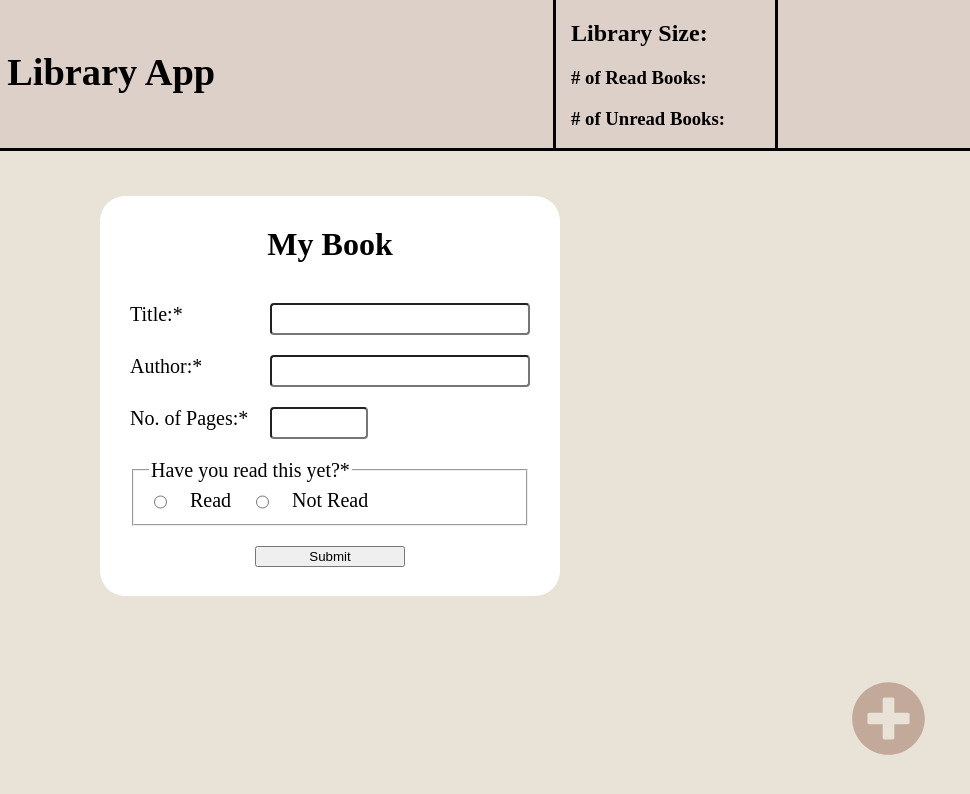
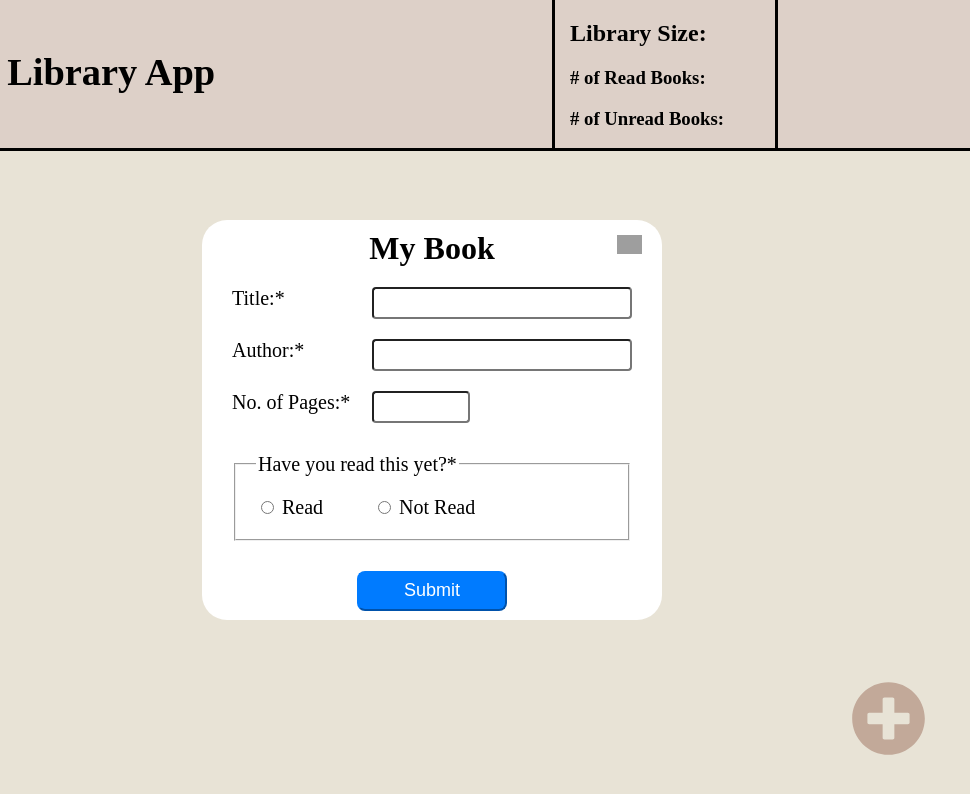
Before and after one commit to neelg07/Library, a website: page index.html in a window 1280 px wide. Shown: the full height of the page, 310-1280 px from the left. Drawn offline with Linux system fonts and the light colour scheme; grey boxes are pictures that could not be loaded.

Commit message:
Finalize form template and design

```diff
--- a/index.html
+++ b/index.html
@@ -28,19 +28,22 @@
             </div>
             <div class="bookform">
                 <h1>My Book</h1>
+                <button type="button" id="close-btn">
+                    <img src="https://img.icons8.com/material-two-tone/24/null/cancel--v1.png" width="25"/>
+                </button>
                 <form action="#" method="post">
                     <div class="book-title">
                         <label for="title"
                             >Title:<span aria-required="true">*</span></label
                         >
-                        <input type="text" id="title" required/>
+                        <input type="text" id="title" required />
                     </div>
 
                     <div class="author">
                         <label for="author"
                             >Author:<span aria-required="true">*</span></label
                         >
-                        <input type="text" id="author" required/>
+                        <input type="text" id="author" required />
                     </div>
 
                     <div class="pages">
@@ -49,7 +52,7 @@
                                 >*</span
                             ></label
                         >
-                        <input type="number" id="pages" min="1" required/>
+                        <input type="number" id="pages" min="1" required />
                     </div>
 
                     <fieldset>
--- a/styles.css
+++ b/styles.css
@@ -46,7 +46,7 @@ body {
     border-right: 3px solid black;
     height: 100%;
     padding: 0 50px 0 15px;
-    min-width: 222px;
+    min-width: 226px;
 }
 
 .add-book {
@@ -66,11 +66,11 @@ body {
     cursor: pointer;
 }
 
-.add-book button:hover {
+button:hover {
     transform: scale(1.05);
 }
 
-.add-book button:active {
+button:active {
     transform: scale(1);
 }
 
@@ -96,22 +96,56 @@ form {
     display: flex;
     flex-direction: column;
     justify-content: center;
-    margin: 20px auto;
     height: max(400px, 50%);
     border-radius: 25px;
 
     background-color: white;
     padding: 30px;
+
+    position: absolute;
+    top: 220px;
+    left: 40%;
 }
 
 .bookform h1 {
     margin: 0 auto;
-    margin-bottom: 40px;
+    margin-bottom: 20px;
+}
+
+#close-btn {
+    background: none;
+    padding: 0;
+    width: fit-content;
+    height: fit-content;
+    border: none;
+    cursor: pointer;
+
+    position: absolute;
+    top: 15px;
+    right: 20px;
+}
+
+#close-btn:hover {
+    transform: scale(1.1);
+}
+
+#close-btn:active {
+    transform: scale(1);
 }
 
 form button {
     width: 150px;
+    height: 40px;
+    border-radius: 0.5rem;
     margin: 0 auto;
+    margin-top: 10px;
+    cursor: pointer;
+
+    background-color: #007bff;
+    border-color: #007bff;
+    color: #fff;
+    font-size: large;
+    font-weight: 500;
 }
 
 form div {
@@ -150,8 +184,12 @@ input[type='number'] {
 }
 
 fieldset {
-    display: flex;
-    gap: 20px
+    margin-top: 10px;
+    padding: 20px
+}
+
+#unread {
+    margin-left: 50px;
 }
 
 input[type='radio']:focus-visible {
```
